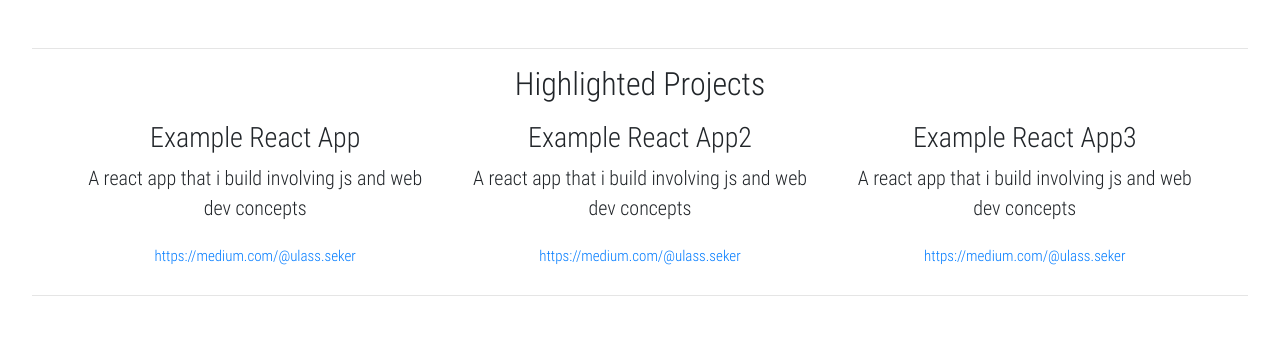
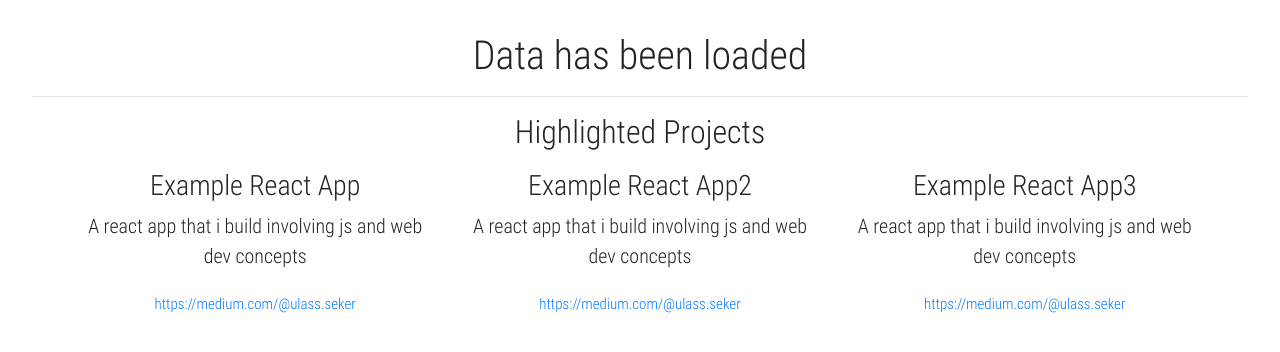
Before and after one commit to ulassseker/profile-react-first-app, a React app: page / in a window 1280 px wide. Shown: the top 352 px of the page. Built offline with nearby package versions, Linux system fonts and the light colour scheme.

Commit message:
cors problem

```diff
--- a/src/App.js
+++ b/src/App.js
@@ -1,43 +1,60 @@
 import React, {Component} from 'react';
 import Projects from './Projects';
-import profile from './assets/profile.png';
 
 class App extends Component{
-state = {displayBio : false};
+
+constructor(props){
+    super(props);
+    this.state = {
+        items: [],
+        isLoaded: false,
+        displayBio : false
+    }
+}
+
+    // componentDidMount(){
+
+    // let headers = new Headers();
+    //     //to disable cors
+    //     headers.append('Access-Control-Allow-Origin', 'http://localhost:3000');
+    //     headers.append('Access-Control-Allow-Credentials', 'true');
+
+    // const proxyurl = "https://cors-anywhere.herokuapp.com/";
+    // const url = "http://master.qa.ononay:8033/arge-it-dashboard/qa";
+
+    // fetch(url,{mode: "no-cors"})
+    //     .then(res => res.json())
+    //     .then(json => {
+    //         this.setState({
+    //             isLoaded: true,
+    //             items: json
+    //         })
+    //     })
+    // }
 
     toggleBio = () => {
         this.setState({displayBio : !this.state.displayBio});
     }
+
     render(){
-        return(
-            <div>
-                {/* <img src={profile} alt='profile' className='profile'/>
-                <h1>Hey I'm Ulaş.</h1>
-                <p>I'm the Junior Software Engineer.</p>
-                <p>And the Senior Learner :)</p>
 
-            { this.state.displayBio ?
-                (
-                    <div>
-                        <p>This is my bio.</p>
-                        <button onClick={this.toggleBio}>Show Less...</button>
-                    </div>
-                ) :
-                (
-                    <div>
-                        <button onClick={this.toggleBio}>Read More...</button>
-                    </div>
-                )
-            } */}
-            <hr />
-            <Projects />
-            <hr />
-            {/* <SocialProfiles /> */}
-            </div>
+        // var {isLoaded,items} = this.state;
+        // if(!isLoaded){
 
+        //     return <div>Loading...</div>;
+        // }
 
-        )
-    }
+        // else{
+            // console.log(items);
+            return(
+                <div>
+                <h1>Data has been loaded</h1>
+                <hr />
+                <Projects />
+                </div>
+        );
+        // }
+}
 }
 
 export default App;
--- a/src/Projects.js
+++ b/src/Projects.js
@@ -2,6 +2,9 @@ import React, {Component} from 'react';
 import PROJECTS from './data/projects';
 
 class Project extends Component{
+
+
+
     render(){
         const {title, description, link} = this.props.project;
 
@@ -15,46 +18,6 @@ class Project extends Component{
         )
     }
 
-    componentDidMount() {
-        // let headers = new Headers();
-        // //to disable cors
-        // headers.append('Access-Control-Allow-Origin', 'http://localhost:3000');
-        // headers.append('Access-Control-Allow-Credentials', 'true');
-
-        // const proxyurl = "https://cors-anywhere.herokuapp.com/";
-        // const url = "http://master.qa.ononay:8033/arge-it-dashboard/qa";
-
-
-        // fetch(url,{
-        //     mode:'no-cors',
-        //     credentials: 'include',
-        //     method:'get',
-        //     headers: headers
-        // })
-        // .then((response)=>{
-        //     console.log(response)
-        //     this.setState({
-        //       data: response,
-        //     })
-        //   })
-        // .catch(console.log)
-
-//         var data = getDataFromApiAsync();
-
-// async function getDataFromApiAsync() {
-//     const url = "http://master.qa.ononay:8033/arge-it-dashboard/qa";
-//     try {
-//       let response = await  fetch(url,{
-//         mode:'no-cors'
-//     })
-
-//       let responseJson = await response.json();
-//       return responseJson.movies;
-//      } catch(error) {
-//       console.error(error);
-//     }
-//   }
-      }
 }
 
 class Projects extends Component{
--- a/src/data/projects.js
+++ b/src/data/projects.js
@@ -3,8 +3,6 @@
 // import project3 from '../assets/project3.png';
 import projectList from './projectList.json';
 
-
-
  const PROJECTS = projectList.projects;
 
 export default PROJECTS;
```
